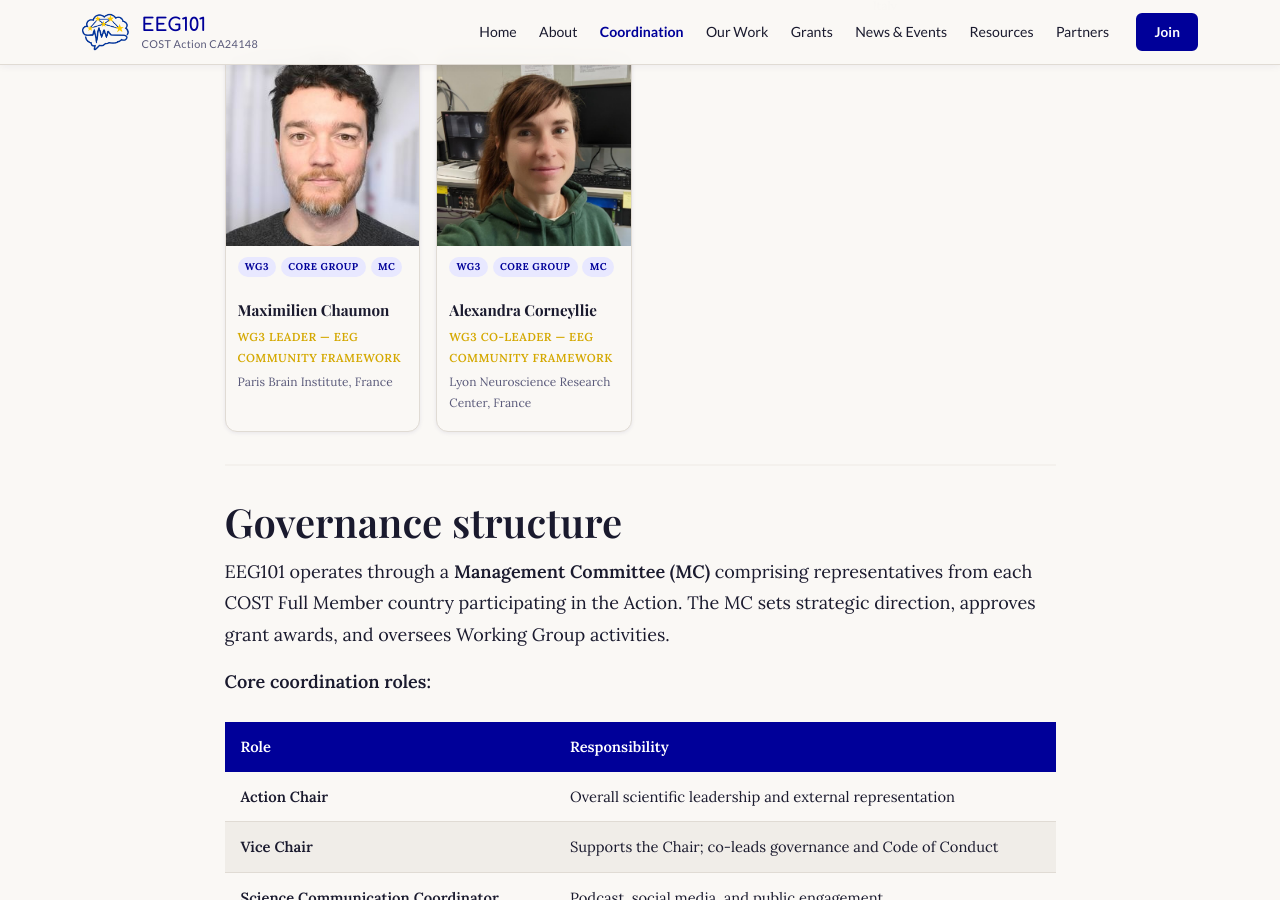
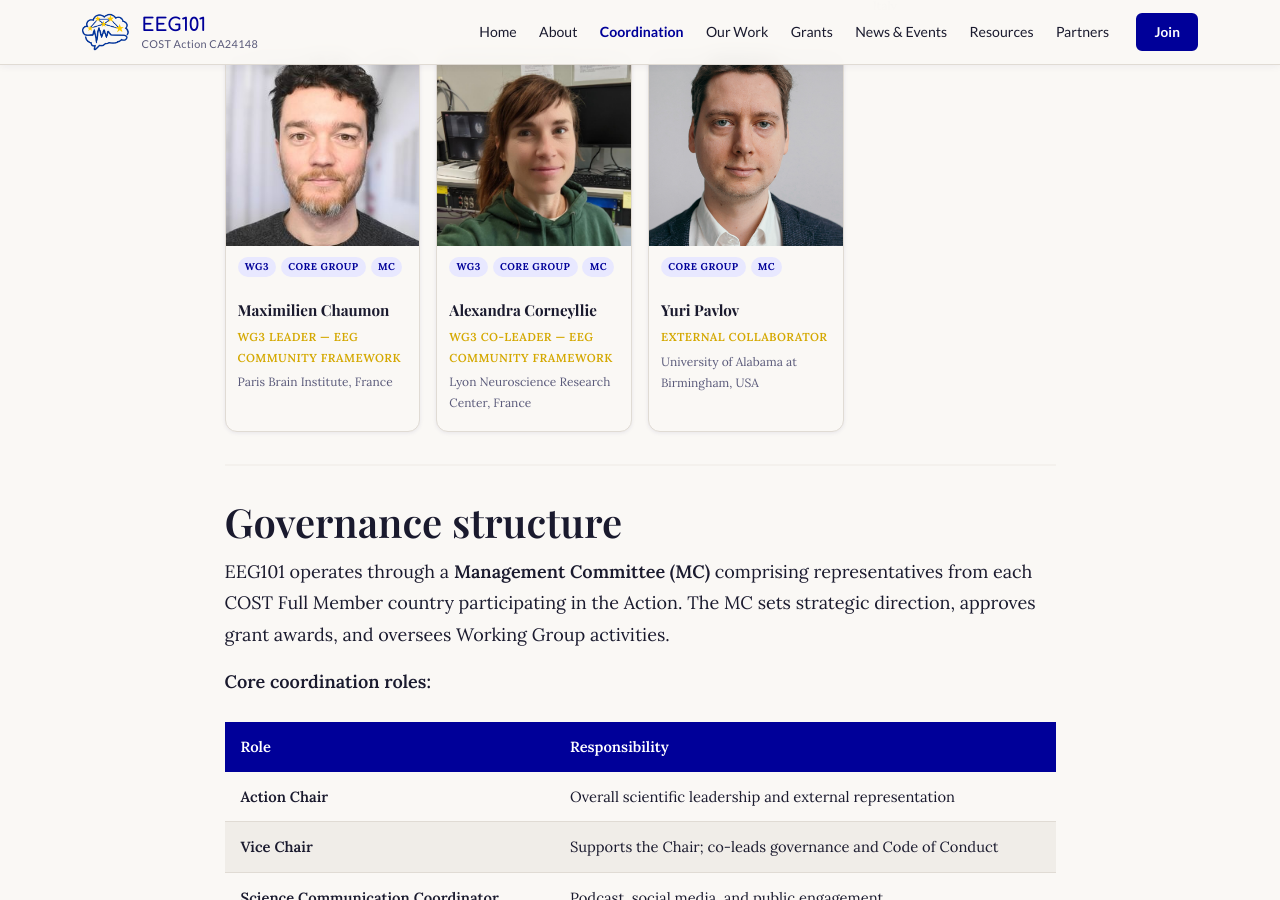
Before and after one commit to mcvinding/website-1, a Jekyll site: the page built from coordination.md, in a window 1280 px wide and 900 px high, scrolled down 1598 px. Built offline with Jekyll 4.4.1, drawn with Linux system fonts in a browser that asks for light colours.

Commit message:
Add Yuri Pavlov as External Collaborator

```diff
--- a/_data/people.yml
+++ b/_data/people.yml
@@ -191,3 +191,16 @@
   bio: ""
   tags: [WG3, Core Group, MC]
   order: 14
+
+- id: yuri
+  name: "Yuri Pavlov"
+  role: "External Collaborator"
+  institution: "University of Alabama at Birmingham"
+  country: "USA"
+  email: ""
+  website: ""
+  orcid: ""
+  image: "/assets/images/people/yuri.png"
+  bio: ""
+  tags: [Core Group, MC]
+  order: 15
```
Also changed, not shown: assets/images/people/yuri.png (added).
